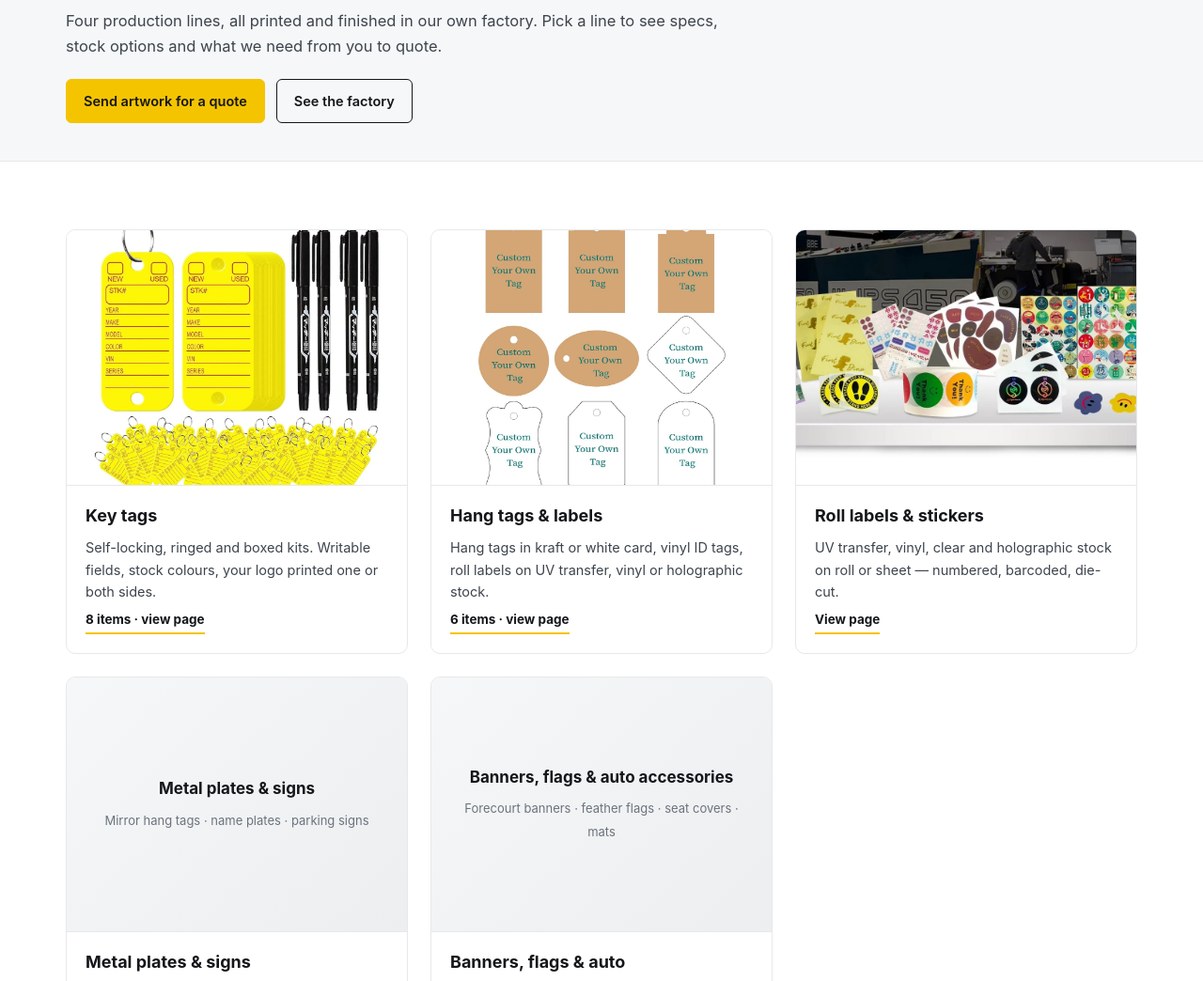
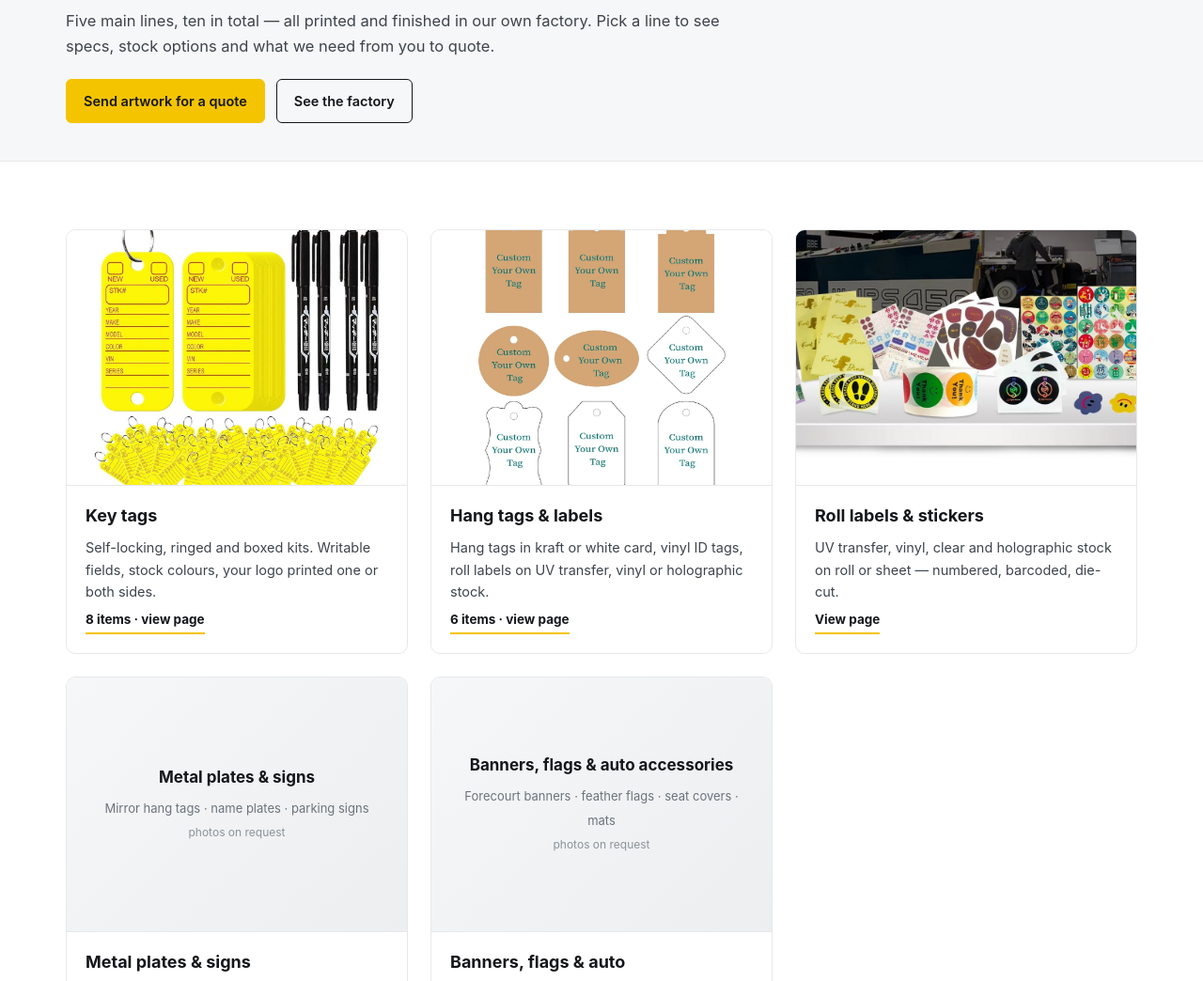
Before and after one commit to 1023T/shinetagify-site, a plain HTML site: page products.html in a window 1280 px wide. Shown: the part 230-1274 px from the top of the page at 94% size. Drawn offline with Linux system fonts and the light colour scheme.

Commit message:
产品页文案改为五条主线十条产品线；文字卡标注 photos on request

```diff
--- a/products.html
+++ b/products.html
@@ -38,7 +38,7 @@
 <div class="page-head"><div class="wrap">
   <div class="crumbs"><a href="index.html">Home</a> / Products</div>
   <h1>Products</h1>
-  <p>Four production lines, all printed and finished in our own factory. Pick a line to see specs,
+  <p>Five main lines, ten in total — all printed and finished in our own factory. Pick a line to see specs,
      stock options and what we need from you to quote.</p>
   <div class="cta">
     <a class="btn acc" href="contact.html">Send artwork for a quote</a>
@@ -78,7 +78,7 @@
       </a>
 
       <a class="cat" href="metal-plates.html">
-        <div class="ph txt"><div><b>Metal plates &amp; signs</b><span>Mirror hang tags · name plates · parking signs</span></div></div>
+        <div class="ph txt"><div><b>Metal plates &amp; signs</b><span>Mirror hang tags · name plates · parking signs</span><br><span style="font-size:12px;color:#8b939c">photos on request</span></div></div>
         <div class="body">
           <h3>Metal plates &amp; signs</h3>
           <p>Anodised aluminium, mirror finish, etched or printed. Dealer name plates, no-parking and reserved signs.</p>
@@ -87,7 +87,7 @@
       </a>
 
       <a class="cat" href="contact.html?product=Banners%20%2F%20flags">
-        <div class="ph txt"><div><b>Banners, flags &amp; auto accessories</b><span>Forecourt banners · feather flags · seat covers · mats</span></div></div>
+        <div class="ph txt"><div><b>Banners, flags &amp; auto accessories</b><span>Forecourt banners · feather flags · seat covers · mats</span><br><span style="font-size:12px;color:#8b939c">photos on request</span></div></div>
         <div class="body">
           <h3>Banners, flags &amp; auto</h3>
           <p>Dealer forecourt banners and feather flags, plus seat cover sets, floor mats and plate frames.</p>
```
